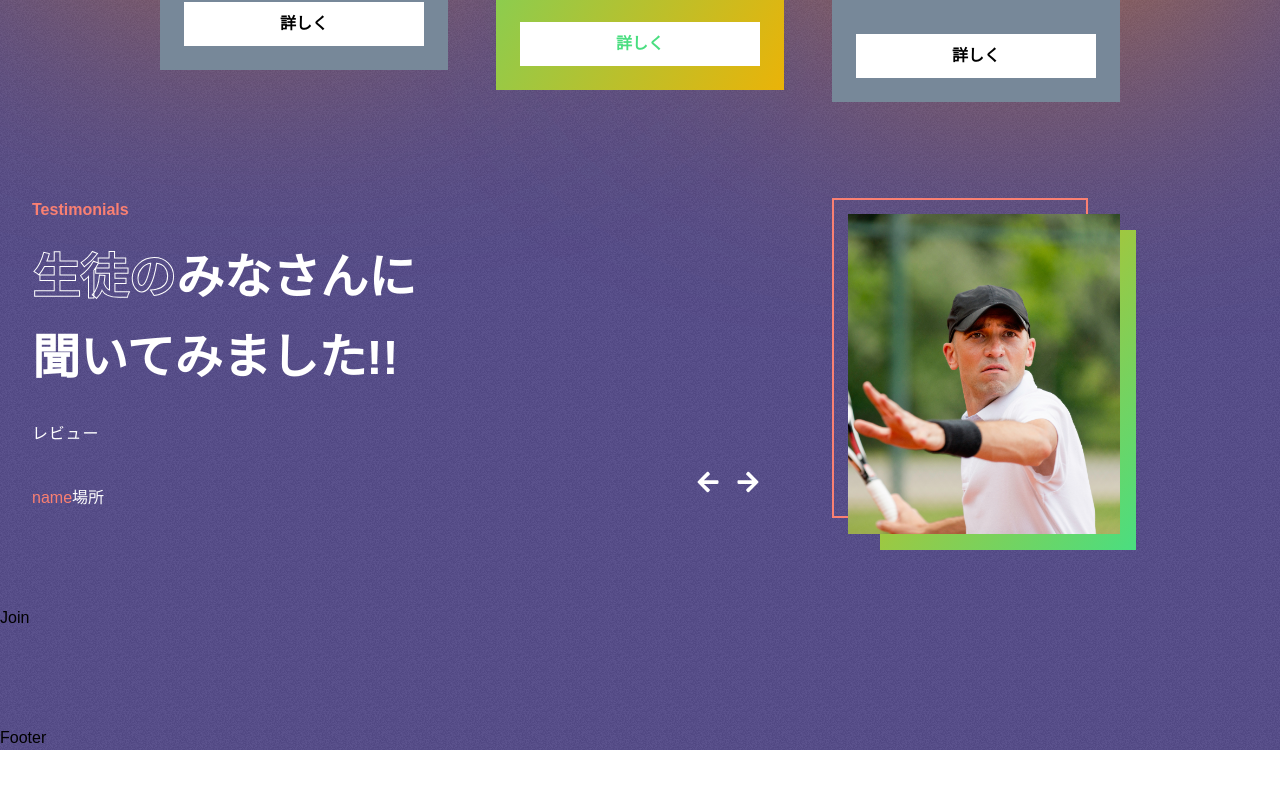
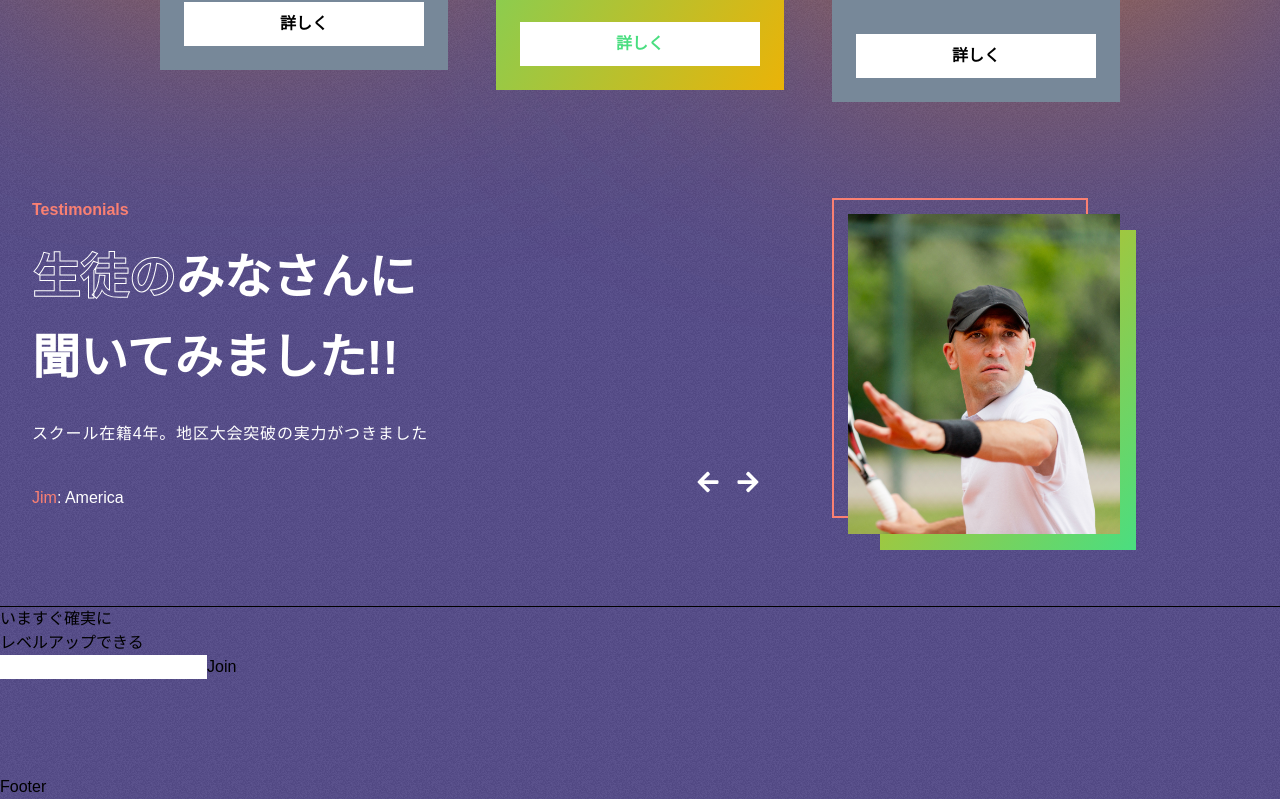
Before and after one commit to yu-to06/nextjs_schooldummy, a Next.js app: page / in a window 1280 px wide. Shown: the part 3280-4079 px from the top of the page. Before the commit the page ends 4030 px from the top, so only its background shows below. Built offline with nearby package versions, Linux system fonts and the light colour scheme; a web font is replaced by a local one.

Commit message:
completed testimonials and created join

```diff
--- a/components/Join.js
+++ b/components/Join.js
@@ -1,9 +1,30 @@
-import React from 'react'
+import React from "react";
 
 function Join() {
   return (
-    <div>Join</div>
-  )
+    <div>
+      {/* left */}
+      <div>
+        <hr />
+        <div>
+          <span>いますぐ</span>
+          <span>確実に</span>
+        </div>
+        <div>
+          <span>レベルアップ</span>
+          <span>できる</span>
+        </div>
+      </div>
+
+      {/* right  */}
+      <div>
+        <form>
+          <input type='text' />
+          <button>Join</button>
+        </form>
+      </div>
+    </div>
+  );
 }
 
-export default Join
+export default Join;
--- a/components/Testimonials.js
+++ b/components/Testimonials.js
@@ -1,40 +1,107 @@
-import React from "react";
+"use client";
+
+import {testimonialsData} from "@/constants/testimonialsData";
+import React, {useState} from "react";
 import {FaArrowLeft} from "react-icons/fa";
 import {FaArrowRight} from "react-icons/fa";
+import {animate, motion} from "framer-motion";
 
 function Testimonials() {
+  const [selected, setSelected] = useState(0);
+  const testimonialsLength = testimonialsData.length;
+  const transition = {type: "spring", duration: 3};
+
   return (
-    <div className='flex gap-[1rem] px-[2rem]' id='testimonials'>
+    <div
+      className='flex gap-[1rem] px-[2rem]
+      max-md:flex-col'
+      id='testimonials'
+    >
       {/* 左側 */}
       <div className='flex flex-col flex-1 gap-[2rem] text-white'>
         <span className='text-pink font-bold'>Testimonials</span>
         <div>
-          <span className='storoke-text font-bold text-5xl'>生徒の</span>
-          <span className='font-bold text-5xl'>みなさんに</span>
+          <span className='storoke-text font-bold text-5xl max-md:text-3xl'>
+            生徒の
+          </span>
+          <span className='font-bold text-5xl max-md:text-3xl'>みなさんに</span>
         </div>
-        <span className='font-bold text-5xl'>聞いてみました!!</span>
-        <span className='text-justify tracking-wider leading-[2.5rem] normal-case'>
-          レビュー
+        <span className='font-bold text-5xl max-md:text-3xl'>
+          聞いてみました!!
         </span>
+        <motion.span
+          className='text-justify tracking-wider leading-[2.5rem] normal-case'
+          key={selected}
+          initial={{opacity: 0, x: -100}}
+          animate={{opacity: 1, x: 0}}
+          exit={{opacity: 0, x: 100}}
+          transition={transition}
+        >
+          {testimonialsData[selected].review}
+        </motion.span>
         <span>
-          <span className='text-pink'>name</span>
-          場所
+          <motion.span
+            className='text-pink'
+            key={selected}
+            initial={{opacity: 0, x: -100}}
+            animate={{opacity: 1, x: 0}}
+            exit={{opacity: 0, x: 100}}
+            transition={transition}
+          >
+            {testimonialsData[selected].name}
+          </motion.span>
+          : {testimonialsData[selected].locate}
         </span>
       </div>
 
       {/* 右側 */}
-      <div className='flex-1 relative'>
-        <div className='absolute w-[16rem] h-[20rem] right-[7rem] top-[2rem] bg-gradient-to-br from-yellow-500 to-green-400' />
-        <div className='absolute w-[16rem] h-[20rem] right-[10rem] border-[2px] border-pink ' />
+      <div
+        className='flex-1 relative
+        max-md:flex max-md:flex-col max-md:items-center max-md:justify-center max-md:gap-[2rem]'
+      >
+        <motion.div
+          initial={{opacity: 0, x: -100}}
+          whileInView={{opacity: 1, x: 0}}
+          transition={{...transition, duration: 2}}
+          className='absolute w-[16rem] h-[20rem] right-[10rem] border-[2px] border-pink
+          max-md:relative max-md:hidden'
+        />
+        <motion.div
+          initial={{opacity: 0, x: 100}}
+          whileInView={{opacity: 1, x: 0}}
+          transition={{...transition, duration: 2}}
+          className='absolute w-[16rem] h-[20rem] right-[7rem] top-[2rem] bg-gradient-to-br from-yellow-500 to-green-400
+          max-md:relative max-md:hidden'
+        />
 
-        <img
-          src='/assets/client1.png'
-          alt='client1'
-          className='absolute w-[17rem] h-[20rem] object-cover top-[1rem] right-[8rem]'
+        <motion.img
+          key={selected}
+          initial={{opacity: 0, x: 100}}
+          animate={{opacity: 1, x: 0}}
+          exit={{opacity: 0, x: -100}}
+          transition={transition}
+          src={testimonialsData[selected].image}
+          alt='client-image'
+          className='absolute w-[17rem] h-[20rem] object-cover top-[1rem] right-[8rem]
+          max-md:top-0 max-md:right-0 max-md:relative max-md:self-center'
         />
-        <div className='flex gap-[1rem] absolute bottom-[1rem] left-[3rem]'>
-          <FaArrowLeft className='text-2xl text-white cursor-pointer' />
-          <FaArrowRight className='text-2xl text-white cursor-pointer' />
+        <div className='flex gap-[1rem] absolute bottom-[1rem] left-[3rem] max-md:-bottom-[3rem] max-md:left-[6rem]'>
+          <FaArrowLeft
+            className='text-2xl text-white cursor-pointer '
+            onClick={() => {
+              selected === 0
+                ? setSelected(testimonialsLength - 1)
+                : setSelected((prev) => prev - 1);
+            }}
+          />
+          <FaArrowRight
+            className='text-2xl text-white cursor-pointer'
+            onClick={() => {
+              selected === testimonialsLength - 1
+                ? setSelected(0)
+                : setSelected((prev) => prev + 1);
+            }}
+          />
         </div>
       </div>
     </div>
--- /dev/null
+++ b/constants/testimonialsData.js
@@ -0,0 +1,22 @@
+export const testimonialsData = [
+  {
+    image: "assets/client1.png",
+    review: "スクール在籍4年。地区大会突破の実力がつきました",
+    name: "Jim",
+    locate: "America",
+  },
+  {
+    image: "assets/client2.png",
+    review:
+      "家族で楽しく通っています。おかげさまで娘は県選抜に選ばれ日本一を目指しています。プロの方のコーチングのおかげです",
+    name: "Magudael",
+    locate: "UK",
+  },
+  {
+    image: "assets/client3.png",
+    review:
+      "1日12時間みっちり指導を受けています。ぎりぎり世界大会には出れませんでしたが、十分目指せることがわかりました。",
+    name: "Ryohei",
+    locate: "Japan",
+  },
+];
```
